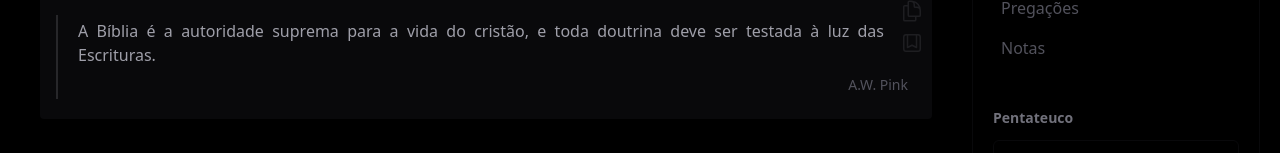
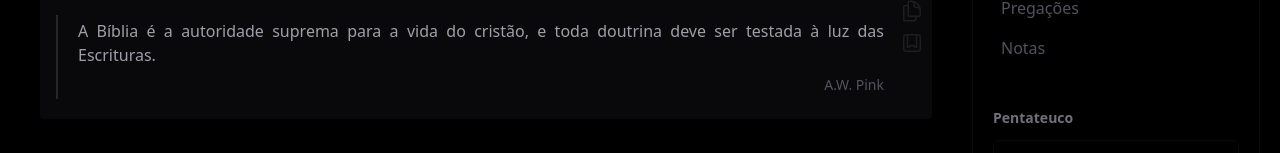
Before and after one commit to marcelonetodev/encarneoverbo, a SvelteKit app: page /livros in a window 1280 px wide. Shown: the part 301-454 px from the top of the page. Built offline with nearby package versions, Linux system fonts and the light colour scheme.

Commit message:
Correção do padding das aulas das pregações

```diff
--- a/src/components/shared/Texto.svelte
+++ b/src/components/shared/Texto.svelte
@@ -52,7 +52,7 @@
         {versiculo}
       </p>
       {#if autor}
-        <p class="flex-1 pr-2 text-end py-1 text-zinc-600 text-xs sm:text-sm">
+        <p class="flex-1 pr-8 text-end py-1 text-zinc-600 text-xs sm:text-sm">
           {autor}
         </p>
       {/if}
```
